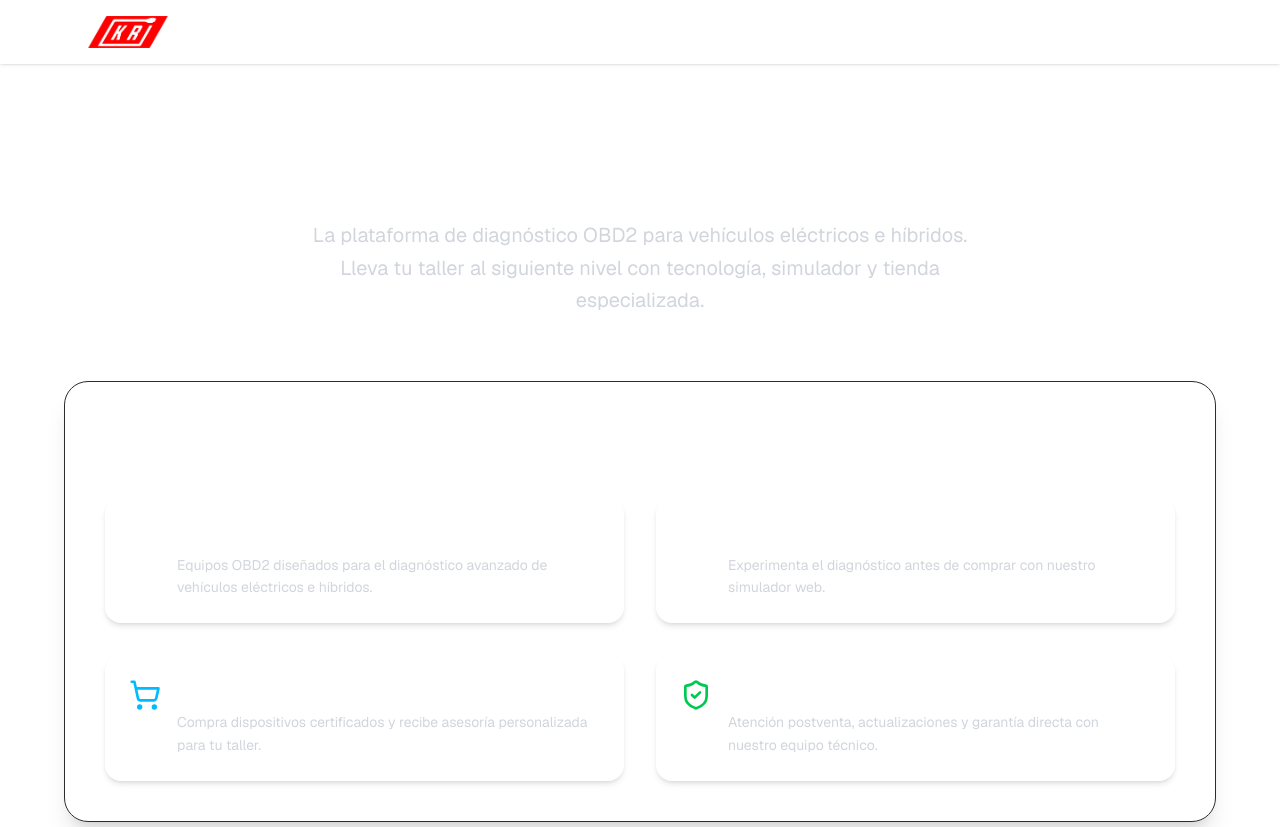
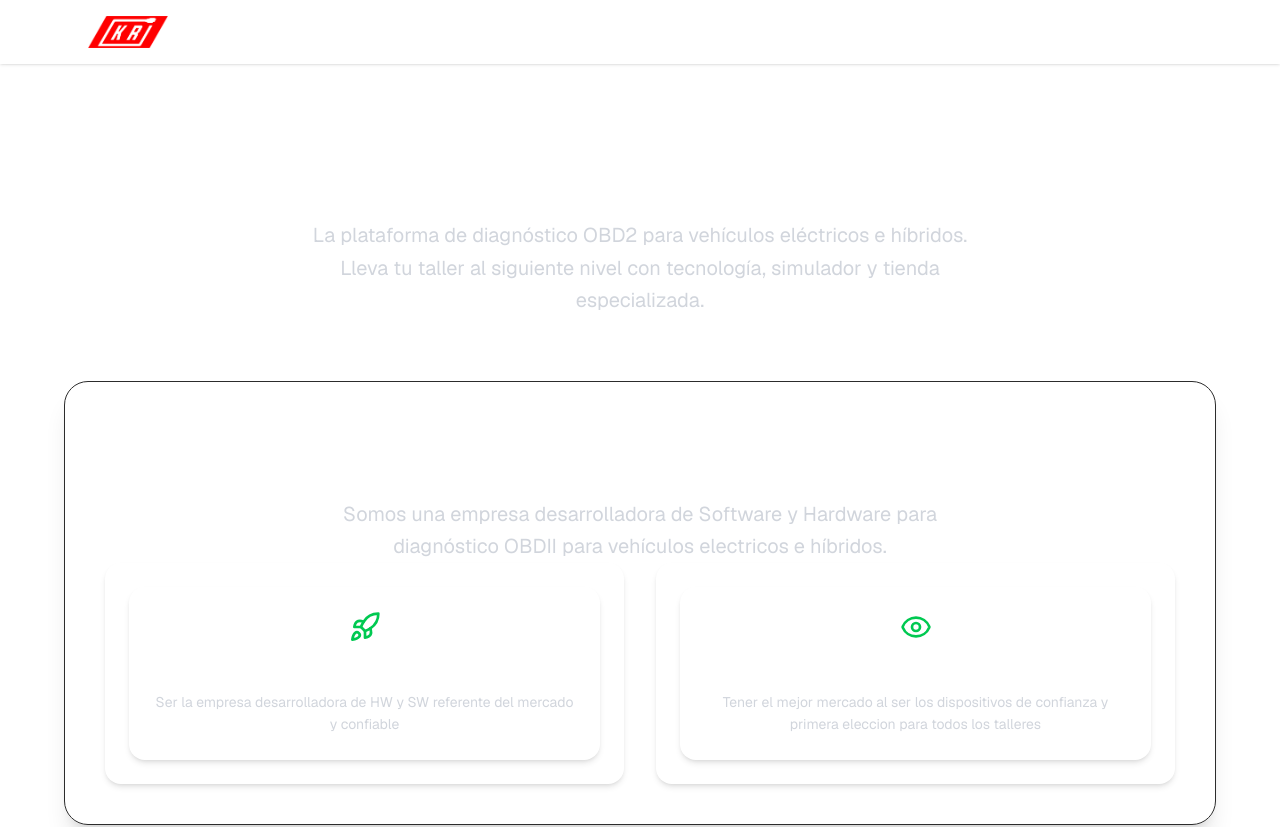
Before and after one commit to IramMcFly/krino-link, a Next.js app: page / in a window 1280 px wide. Shown: the top 827 px of the page. Built offline with nearby package versions, Linux system fonts and the light colour scheme.

Commit message:
Nosotros

```diff
--- /dev/null
+++ b/components/NavLanding.jsx
@@ -0,0 +1,18 @@
+
+import React from "react"
+
+
+export const NavLanding = () => {
+    return (<nav className="w-full fixed top-0 bg-krino-panel/95 backdrop-blur-md shadow z-50">
+        <div className="max-w-6xl mx-auto flex items-center justify-between py-4 px-6">
+            <img src="/images/logoKR.png" alt="Krino Logo" className="w-20" />
+            <ul className="flex gap-6 text-sm md:text-base font-medium">
+                <li><a href="#intro" className="hover:text-krino-yellow transition">Inicio</a></li>
+                <li><a href="#nosotros" className="hover:text-krino-yellow transition">Nosotros</a></li>
+                <li><a href="#tienda" className="hover:text-krino-yellow transition">Tienda</a></li>
+                <li><a href="#simulador" className="hover:text-krino-yellow transition">Simulador</a></li>
+                <li><a href="#contacto" className="hover:text-krino-yellow transition">Contacto</a></li>
+            </ul>
+        </div>
+    </nav>)
+}
--- /dev/null
+++ b/components/Nosotros.jsx
@@ -0,0 +1,15 @@
+
+import React from "react";
+import { NavLanding } from "./NavLanding";
+
+export const Nosotros = () => {
+
+    return (
+        <div>
+        <NavLanding />
+
+        <h1>NOSOTROS</h1>
+        </div>
+    )
+
+}
--- a/components/landingpage.jsx
+++ b/components/landingpage.jsx
@@ -1,7 +1,8 @@
 "use client";
 
 import React from "react";
-import { ShoppingCart, Rocket, Zap, ShieldCheck, MonitorSmartphone } from "lucide-react";
+import { ShoppingCart, Rocket, Zap, ShieldCheck, MonitorSmartphone, Eye } from "lucide-react";
+import { NavLanding } from "./NavLanding";
 
 const features = [
 	{
@@ -37,28 +38,63 @@ const testimonios = [
 	},
 ];
 
+const misiones = [
+	{
+		icon: <Rocket size={32} className="text-green-500" />,
+		title: "Mision",
+		desc: "Ser la empresa desarrolladora de HW y SW referente del mercado y confiable"
+	},
+	{
+		icon: <Eye size={32} className="text-green-500" />,
+		title: "Vision",
+		desc: "Tener el mejor mercado al ser los dispositivos de confianza y primera eleccion para todos los talleres"
+	}
+]
+
+
 const LandingPage = () => (
 	<div className="min-h-screen flex flex-col items-center bg-gradient-to-br from-krino-darker via-krino-dark to-krino-panel font-sans text-white px-4 scroll-smooth">
-    <nav className="w-full fixed top-0 bg-krino-panel/95 backdrop-blur-md shadow z-50">
-      <div className="max-w-6xl mx-auto flex items-center justify-between py-4 px-6">
-        <img src="/images/logoKR.png" alt="Krino Logo" className="w-20" />
-        <ul className="flex gap-6 text-sm md:text-base font-medium">
-          <li><a href="#nosotros" className="hover:text-krino-yellow transition">Nosotros</a></li>
-          <li><a href="#tienda" className="hover:text-krino-yellow transition">Tienda</a></li>
-          <li><a href="#simulador" className="hover:text-krino-yellow transition">Simulador</a></li>
-          <li><a href="#contacto" className="hover:text-krino-yellow transition">Contacto</a></li>
-        </ul>
-      </div>
-    </nav>
+		<NavLanding />
 
-    <header id="nosotros" className="w-full max-w-4xl mx-auto text-center pt-32 pb-16">
+		<div id="top" className="h-0" />
+
+		<header id="intro" className="w-full max-w-4xl mx-auto text-center pt-32 pb-16">
 			<h1 className="text-5xl md:text-6xl font-extrabold tracking-tight leading-tight text-white">
 				Krino Solutions
 			</h1>
 			<p className="text-lg md:text-xl text-gray-300 mt-4 leading-relaxed max-w-2xl mx-auto">
 				La plataforma de diagnóstico OBD2 para vehículos eléctricos e híbridos. Lleva tu taller al siguiente nivel con tecnología, simulador y tienda especializada.
 			</p>
+
+
 		</header>
+
+
+		<section id="nosotros" className="w-full max-w-6xl mx-auto bg-krino-panel/90 rounded-3xl shadow-xl p-10 mb-20 border border-[#2c2c2c]">
+			<h2 className="text-3xl font-bold text-krino-red mb-10 text-center tracking-wide">
+				¿Quiénes Somos?
+			</h2>
+			<p className="text-lg md:text-xl text-gray-300 mt-4 leading-relaxed max-w-2xl mx-auto text-center">
+				Somos una empresa desarrolladora de Software y Hardware para diagnóstico OBDII para vehículos electricos e híbridos.
+			</p>
+			<div className="grid grid-cols-1 md:grid-cols-2 gap-8">
+				{misiones.map((f, i) => (
+					<div
+						key={i}
+						className="flex items-start gap-4 bg-krino-card rounded-2xl p-6 shadow-md hover:shadow-xl hover:scale-[1.015] transition-all duration-300"
+					>
+
+						<div className="flex flex-col items-center text-center bg-krino-card rounded-2xl p-6 shadow-md hover:shadow-xl hover:scale-[1.015] transition-all duration-300">
+							<div className="mb-4 text-green-500 text-3xl">
+								{f.icon}
+							</div>
+							<h3 className="text-lg font-semibold text-white mb-1">{f.title}</h3>
+							<p className="text-gray-300 text-sm leading-relaxed">{f.desc}</p>
+						</div>
+					</div>
+				))}
+			</div>
+		</section>
 
 		<section id="tienda" className="w-full max-w-6xl mx-auto bg-krino-panel/90 rounded-3xl shadow-xl p-10 mb-20 border border-[#2c2c2c]">
 			<h2 className="text-3xl font-bold text-krino-red mb-10 text-center tracking-wide">
```
Lines whose indentation alone changed are shown as unchanged.
